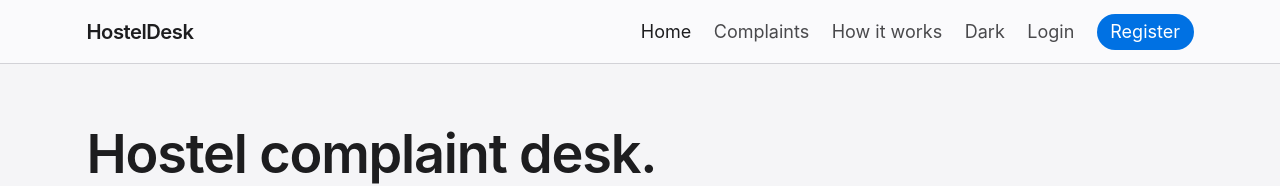
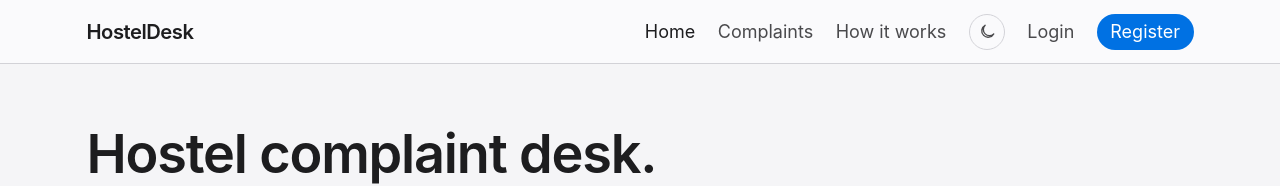
Before and after one commit to sanjana2505006/hosteldesk, a Next.js app: page / in a window 1280 px wide. Shown: the top 186 px of the page. Built offline with nearby package versions, Linux system fonts and the light colour scheme.

Commit message:
soften dark mode and use a moon icon

```diff
--- a/app/globals.css
+++ b/app/globals.css
@@ -15,14 +15,14 @@
 }
 
 .dark {
-  --background: #1d1d1f;
-  --foreground: #f5f5f7;
-  --ink: 245 245 247;
-  --paper: 44 44 46;
-  --panel: 44 44 46;
-  --line: 66 66 69;
-  --frost: rgba(29, 29, 31, 0.92);
-  --shadow: 0 12px 40px -24px rgba(0, 0, 0, 0.7);
+  --background: #2c2c30;
+  --foreground: #d6d6dc;
+  --ink: 214 214 220;
+  --paper: 54 54 58;
+  --panel: 54 54 58;
+  --line: 92 92 98;
+  --frost: rgba(44, 44, 48, 0.92);
+  --shadow: 0 12px 40px -24px rgba(0, 0, 0, 0.45);
   color-scheme: dark;
 }
 
--- a/components/theme-toggle.tsx
+++ b/components/theme-toggle.tsx
@@ -1,24 +1,51 @@
 "use client";
 
 import { useEffect, useState } from "react";
+
+function Moon() {
+  return (
+    <svg viewBox="0 0 24 24" className="h-4 w-4" fill="none" stroke="currentColor" strokeWidth="1.8" aria-hidden="true">
+      <path d="M21 14.5A8.5 8.5 0 1 1 9.5 3a7 7 0 0 0 11.5 11.5z" strokeLinecap="round" strokeLinejoin="round" />
+    </svg>
+  );
+}
+
+function Sun() {
+  return (
+    <svg viewBox="0 0 24 24" className="h-4 w-4" fill="none" stroke="currentColor" strokeWidth="1.8" aria-hidden="true">
+      <circle cx="12" cy="12" r="4" />
+      <path d="M12 3v2M12 19v2M4.2 4.2l1.4 1.4M18.4 18.4l1.4 1.4M3 12h2M19 12h2M4.2 19.8l1.4-1.4M18.4 5.6l1.4-1.4" strokeLinecap="round" />
+    </svg>
+  );
+}
 
 export function ThemeToggle() {
   const [dark, setDark] = useState(false);
 
   useEffect(() => {
-    setDark(document.documentElement.classList.contains("dark"));
+    function sync() {
+      setDark(document.documentElement.classList.contains("dark"));
+    }
+    sync();
+    window.addEventListener("theme", sync);
+    return () => window.removeEventListener("theme", sync);
   }, []);
 
   function toggle() {
     const next = !document.documentElement.classList.contains("dark");
     document.documentElement.classList.toggle("dark", next);
     localStorage.setItem("theme", next ? "dark" : "light");
-    setDark(next);
+    window.dispatchEvent(new Event("theme"));
   }
 
   return (
-    <button type="button" onClick={toggle} className="text-base text-ink/80 hover:text-ink">
-      {dark ? "Light" : "Dark"}
+    <button
+      type="button"
+      onClick={toggle}
+      aria-label={dark ? "Switch to light" : "Switch to dark"}
+      className="inline-flex h-8 w-8 items-center justify-center rounded-full border border-line text-ink/80 hover:bg-ink/5"
+    >
+      {dark ? <Sun /> : <Moon />}
     </button>
   );
 }
```
Also changed, not shown: 1 other file (tests, documents, lock files or other folders).
